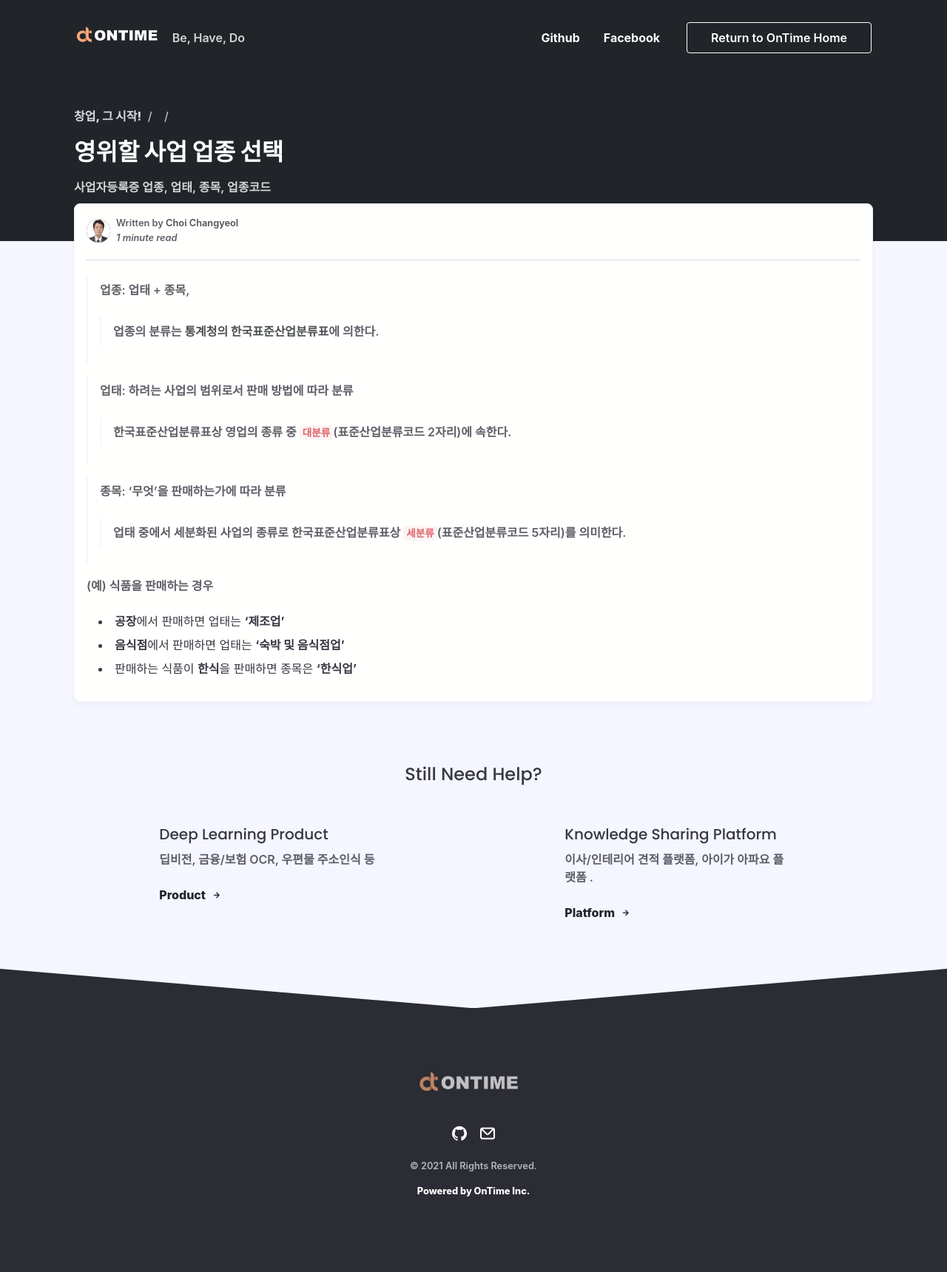
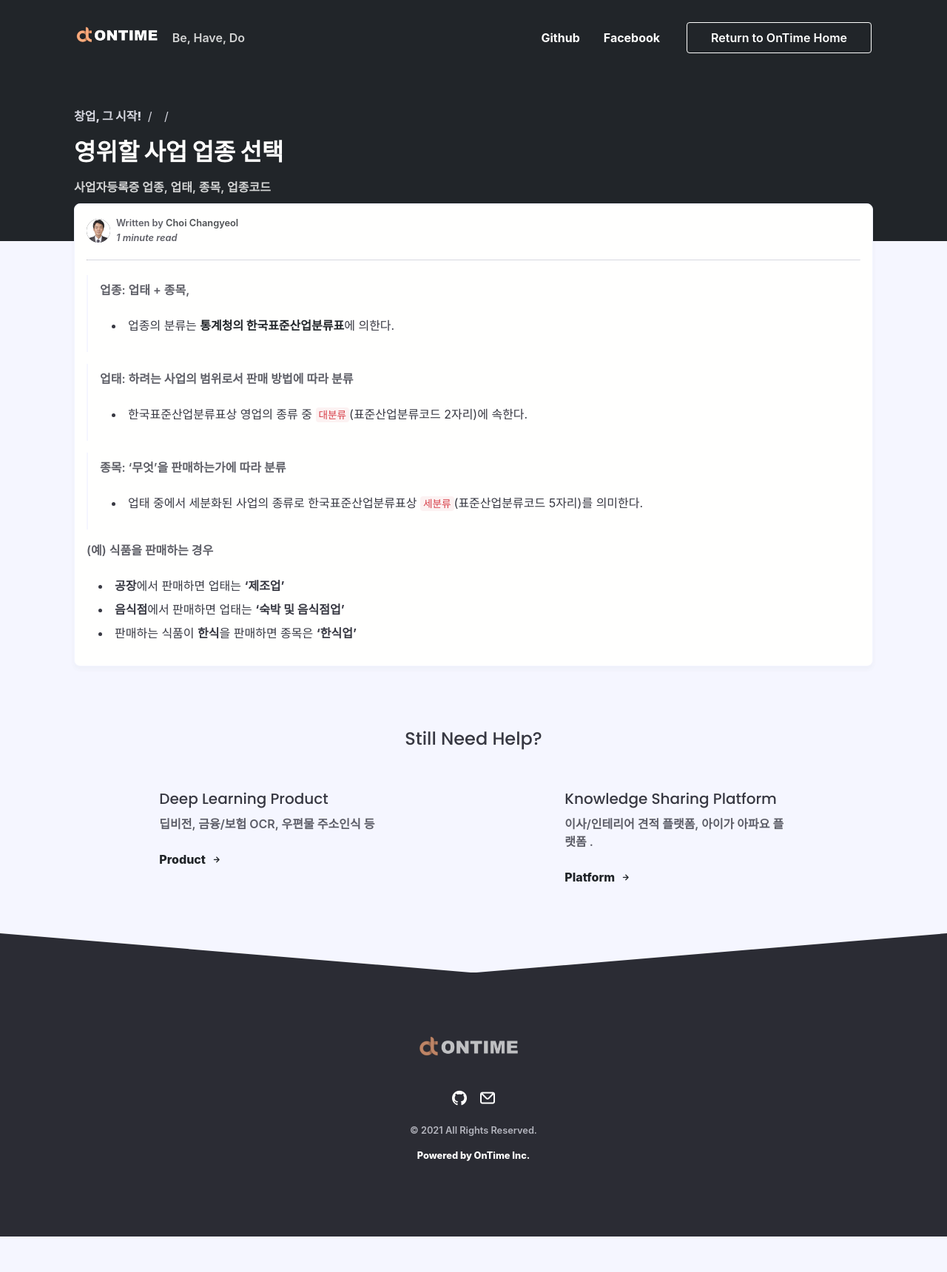
Before and after one commit to ontime-git/ontime-git.github.io, a Jekyll site: the page built from _posts/registration/2021-03-03-Business-License.md, in a window 1280 px wide. Shown: the whole page at 74% size. Built offline with Jekyll 4.4.1, drawn with Linux system fonts in a browser that asks for light colours; nearby versions of some CDN libraries; some web fonts are replaced; comment, search, counter and statistics services are not loaded; after the commit the page ends 1672 px from its top, so only the background shows below that.

```diff
--- a/_posts/registration/2021-03-03-Business-License.md
+++ b/_posts/registration/2021-03-03-Business-License.md
@@ -11,15 +11,15 @@ published: true
 -----
 
 > 업종: 업태 + 종목,
->>업종의 분류는 [통계청의 한국표준산업분류표](https://kssc.kostat.go.kr:8443/ksscNew_web/index.jsp#){:target="_blank"}에 의한다.
+> - 업종의 분류는 [통계청의 한국표준산업분류표](https://kssc.kostat.go.kr:8443/ksscNew_web/index.jsp#){:target="_blank"}에 의한다.
 
 
 > 업태: 하려는 사업의 범위로서 판매 방법에 따라 분류
->> 한국표준산업분류표상 영업의 종류 중 `대분류`(표준산업분류코드 2자리)에 속한다.
+> - 한국표준산업분류표상 영업의 종류 중 `대분류`(표준산업분류코드 2자리)에 속한다.
 
 
 > 종목: '무엇'을 판매하는가에 따라 분류
->> 업태 중에서 세분화된 사업의 종류로 한국표준산업분류표상 `세분류`(표준산업분류코드 5자리)를 의미한다.
+> -  업태 중에서 세분화된 사업의 종류로 한국표준산업분류표상 `세분류`(표준산업분류코드 5자리)를 의미한다.
 
 (예) 식품을 판매하는 경우
 - **공장**에서 판매하면 업태는 **'제조업'**
```
